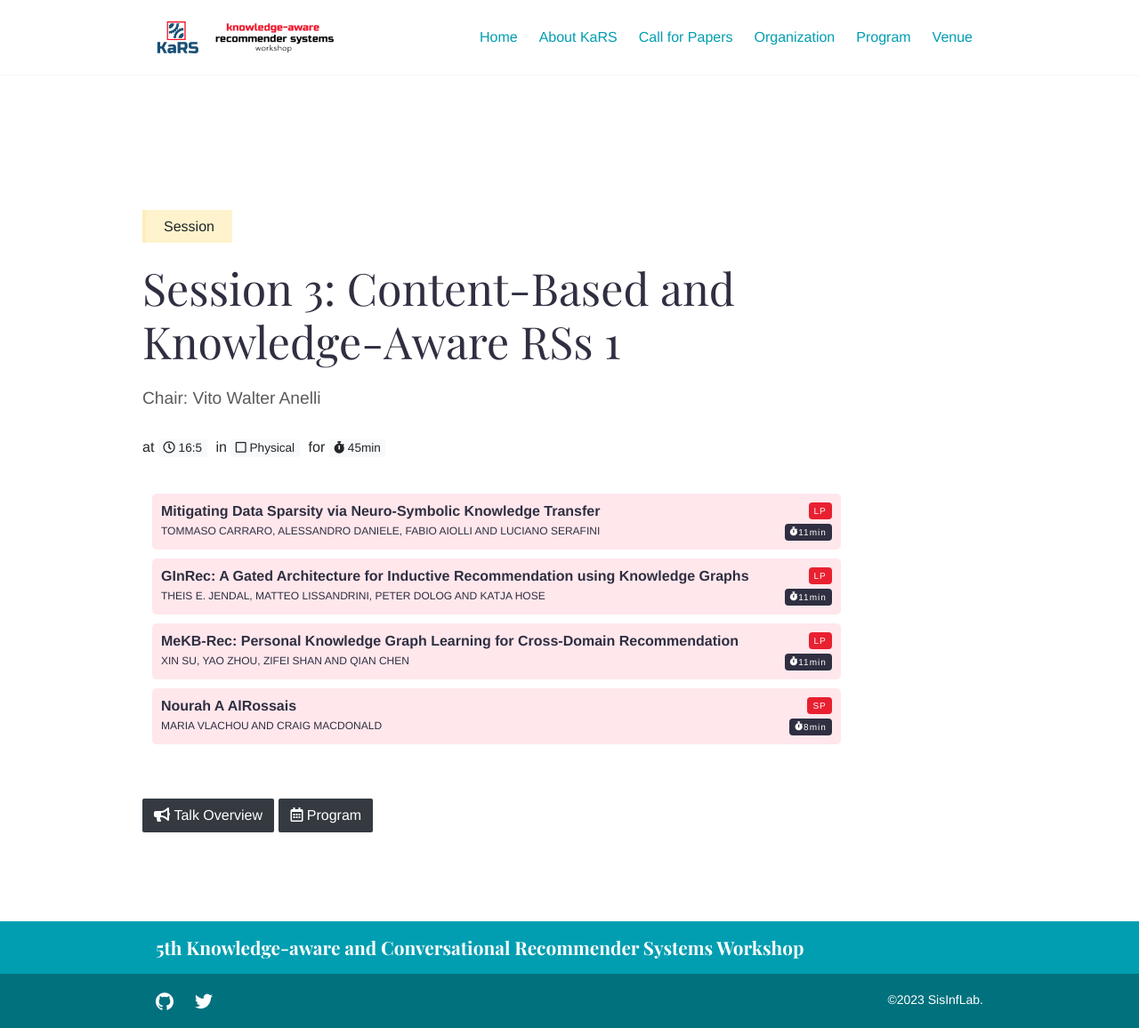
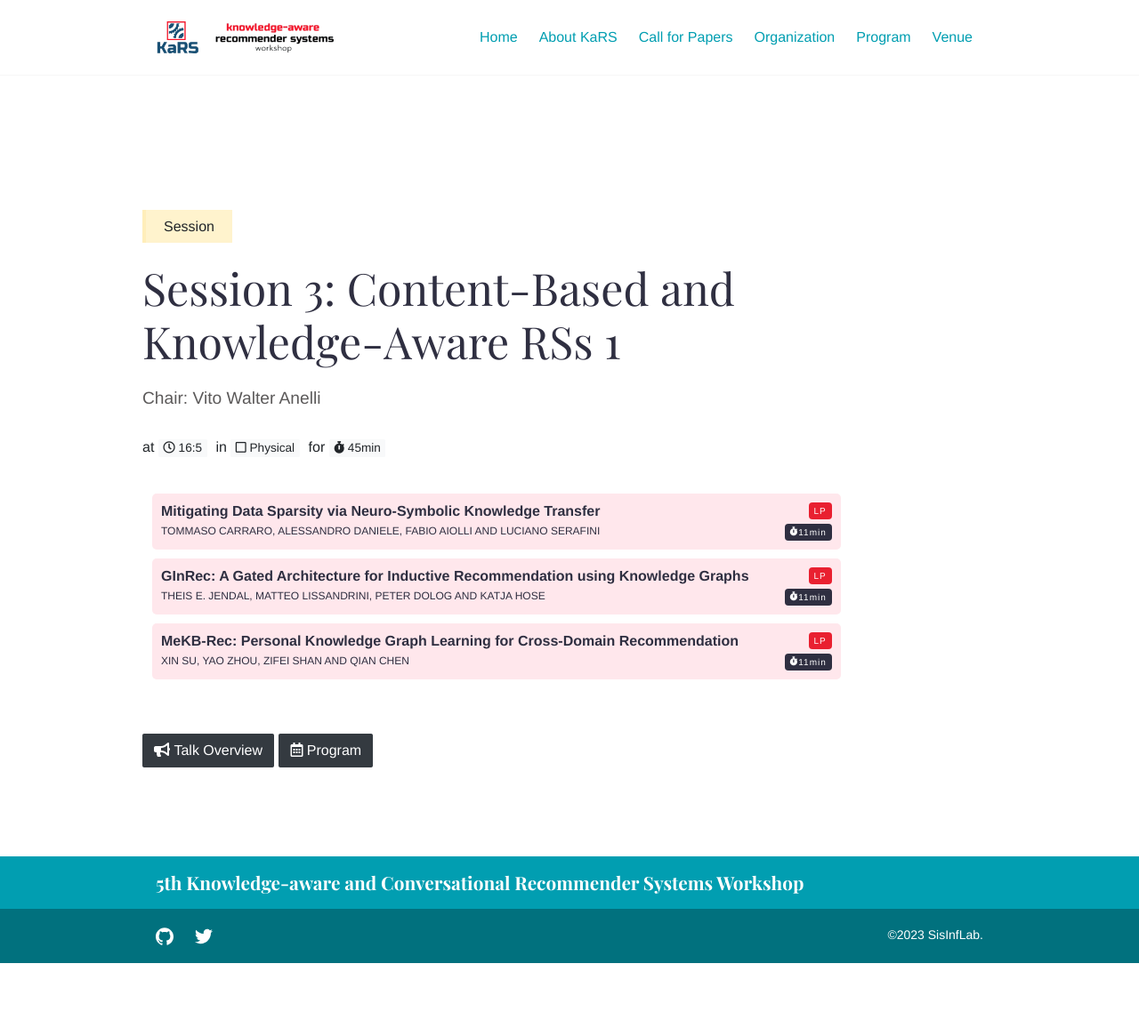
Before and after one commit to kars-workshop/2023, a Jekyll site: the page built from _talks/session3.md, in a window 1280 px wide. Shown: the whole page at 89% size. Built offline with Jekyll 4.4.1, drawn with Linux system fonts in a browser that asks for light colours; after the commit the page ends 1083 px from its top, so only the background shows below that.

Commit message:
Update session3.json

```diff
--- a/_data/session3.json
+++ b/_data/session3.json
@@ -16,11 +16,5 @@
     "authors": "Xin Su, Yao Zhou, Zifei Shan and Qian Chen",
     "type": "LP",
     "duration": 11
-  },
-   {
-    "title": "Nourah A AlRossais",
-    "authors": "Maria Vlachou and Craig Macdonald",
-    "type": "SP",
-    "duration": 8
   }
 ]
```
